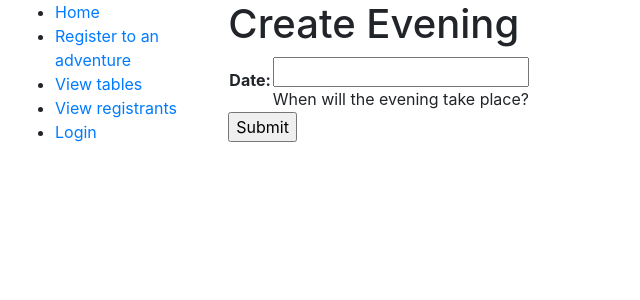
After one commit to yotama9/southern_wind, a Django app: page /view_tables/create_evening/ in a window 1280 px wide. The commit adds this page. Shown: the top 300 px of the page, without its empty margins (0-640 px from the left). Run offline with Django 3.2, Linux system fonts and the light colour scheme; some libraries are stand-ins or nearby versions.

Commit message:
changed the table management so now the dates are created per evening and then the tabels use the date of the evening. Still need to figure out how to display only today's/next evenings

```diff
--- a/view_tables/forms.py
+++ b/view_tables/forms.py
@@ -4,7 +4,7 @@ from django.forms import ModelForm
 from django.core.exceptions import ValidationError
 from django.utils.translation import ugettext_lazy as _
 from bootstrap_datepicker_plus import DatePickerInput
-from view_tables.models import Adventure,Registrant,get_available_tables
+from view_tables.models import Adventure,Registrant,get_available_tables,Evening
 
 import datetime
 
@@ -36,6 +36,24 @@ class registerToAdventureForm(forms.Form):
         return data
 
 
+class CreateEveningForm(ModelForm):
+    class Meta:
+        model = Evening
+        fields =['date',]
+        widgets = {
+            'date':DatePickerInput(
+                options={
+                    'format':"MM/DD/YYYY",
+                    }
+                )
+            }
+
+    def clean(self):
+        _date = self.cleaned_data['date']
+        today = datetime.date.today()
+
+        if _date < datetime.date.today():
+            raise ValidationError(_('Please use date in the future'))
 
 class CreateTableForm(ModelForm):
     class Meta:
@@ -47,15 +65,15 @@ class CreateTableForm(ModelForm):
                   'min_level',
                   'max_level',
                   'max_number_of_players',
-                  'date',]
+                  'evening',]
 
-        widgets = {
-            'date':DatePickerInput(
-                options={
-                    "format": "DD/MM/YYYY",
-                },
-            )
-        }
+#        widgets = {
+#            'date':DatePickerInput(
+#                options={
+#                    "format": "DD/MM/YYYY",
+#                },
+#            )
+#        }
 
     def clean(self):
         _title = self.cleaned_data['title']
@@ -80,6 +98,6 @@ class CreateTableForm(ModelForm):
             if _min_level > _max_level:
                 raise ValidationError(_('Minumum character level has to be equal or smaller than maximum character level'))
 
-        _data = self.cleaned_data['date']
-        if _data < datetime.date.today():
-            raise ValidationError(_('Please update the date of the adventure to be in the future'))
+#        _data = self.cleaned_data['date']
+#        if _data < datetime.date.today():
+#            raise ValidationError(_('Please update the date of the adventure to be in the future'))
--- a/view_tables/models.py
+++ b/view_tables/models.py
@@ -12,7 +12,7 @@ class Adventure(models.Model):
     min_level = models.IntegerField(help_text='What is the minimum character level for this adventure?')
     max_level = models.IntegerField(help_text='What is the maximum character level for this adventure?')
     max_number_of_players = models.IntegerField(help_text='Total numbers of players you are willing to host')
-    date = models.DateField()
+    evening = models.ForeignKey("Evening",help_text="what is the relevant evening?",on_delete=models.SET_NULL,null=True)
 
     def __str__(self):
         """String for representing the Model object"""
@@ -27,6 +27,20 @@ class Adventure(models.Model):
 
 
 
+class Evening(models.Model):
+    date = models.DateField(help_text="When will the evening take place?")
+
+    def get_aboslute_url(self):
+        """Return the url to access adventures in an evening"""
+        return reverse('evening-detail', args=[str(self.id)])
+
+    def __str__(self):
+        """String representation of the evening (the date)"""
+        day = self.date.day
+        month = self.date.month
+        year = self.date.year
+        date = '{}/{}/{}'.format(day,month,year)
+        return date
 
 
 
--- a/view_tables/templates/generic.html
+++ b/view_tables/templates/generic.html
@@ -20,6 +20,9 @@
 	  {% block sidebar %}
 	  <ul class="sidebar-nav">
 	    <li><a href="{% url 'index' %}">Home</a></li>
+	    {% if perms.view_tables.add_evening %}
+	      <li><a href="{% url 'create-evening' %}">Add evening</a></li>
+	    {% endif %}
 	    {% if perms.view_tables.add_adventure %}
 	      <li><a href="{% url 'create-adventure' %}">Add adventure</a></li>
 	    {% endif %}
--- /dev/null
+++ b/view_tables/templates/view_tables/create_evening.html
@@ -0,0 +1,14 @@
+{% extends "generic.html" %}
+
+{% block content %}
+  <h1>Create Evening</h1>
+
+  <form action="" method="post">
+    {% csrf_token %}
+    <table>
+      {{ form.as_table }}
+      {{ form.media }}
+    </table>
+    <input type="submit" value="Submit">
+  </form>
+{% endblock %}
--- a/view_tables/urls.py
+++ b/view_tables/urls.py
@@ -8,4 +8,5 @@ urlpatterns = [
     path('registrants',views.RegistrantListView.as_view(),name='registrants'),
     path('register_to_table/',views.register_to_table, name='register-to-table'),
     path('create_adventure/',views.create_adventure, name='create-adventure'),
+    path('create_evening/',views.create_evening, name='create-evening'),
     ]
--- a/view_tables/views.py
+++ b/view_tables/views.py
@@ -1,5 +1,5 @@
 from django.shortcuts import render, get_object_or_404
-from view_tables.models import Adventure, Registrant, get_available_tables
+from view_tables.models import Adventure, Registrant, get_available_tables, Evening
 from django.views import generic
 from django.http import HttpResponseRedirect
 from django.urls import reverse
@@ -8,7 +8,7 @@ from django.contrib.auth.models import User
 from django.contrib.auth.decorators import permission_required
 import datetime
 
-from view_tables.forms import registerToAdventureForm, CreateTableForm
+from view_tables.forms import registerToAdventureForm, CreateTableForm, CreateEveningForm
 
 
 def index(request):
@@ -76,6 +76,37 @@ def register_to_table(request):
 
 
 
+def create_evening(request):
+    """View to create a table, this is supposed to be really simple"""
+    if request.method == "POST":
+        #store the date as a new evening
+        form = CreateEveningForm(request.POST)
+
+        if form.is_valid():
+            #check that the date is valid
+            date = form.cleaned_data['date']
+            evening = Evening(date=date)
+            evening.save()
+            return HttpResponseRedirect(reverse('adventures'))
+        else: #invlaid form
+            context = {
+                'form': form
+                }
+            return render(request,'view_tables/create_evening.html',context=context)
+    else:
+        #this is a new attempt to make an evening
+
+        form = CreateEveningForm()
+        context = {
+            'form':form
+            }
+        return render(request,'view_tables/create_evening.html',context=context)
+
+
+
+
+
+
 
 @permission_required('view_tables.add_adventure')
 def create_adventure(request):
@@ -86,6 +117,7 @@ def create_adventure(request):
 
         #create a form instance and populate it with data.
         form = CreateTableForm(request.POST)
+
 
         #check if the form is valid:
         if form.is_valid():
@@ -128,7 +160,11 @@ def create_adventure(request):
 
     else:
         #this is a GET(or any other request), create an empty form
+
+        #check that the date is valid
+
+        form = CreateTableForm(initial={'date':'22/07/test'})
         context = {
-            'form':CreateTableForm(),
+            'form':form
             }
         return render(request,'view_tables/create_adventure.html',context=context)
```
Also changed, not shown: view_tables/admin.py (+7 -2 lines).
